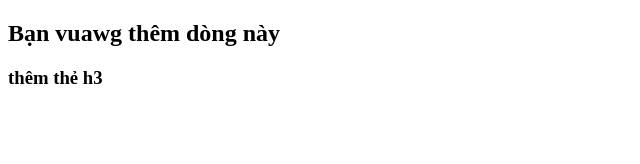
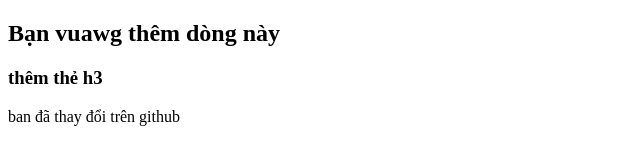
Before and after one commit to phuongk62uet99/dog-cat-mouse, a plain HTML site: page about.html in a window 1280 px wide. Shown: the whole page, without its empty margins (0-640 px from the left). Drawn offline with Linux system fonts and the light colour scheme.

Commit message:
Update about.html

```diff
--- a/about.html
+++ b/about.html
@@ -10,6 +10,7 @@
 <body>
     <h2>Bạn vuawg thêm dòng này</h2>
     <h3>thêm thẻ h3 </h3>
+    ban đã thay đổi trên github
 </body>
 
 </html>
```
